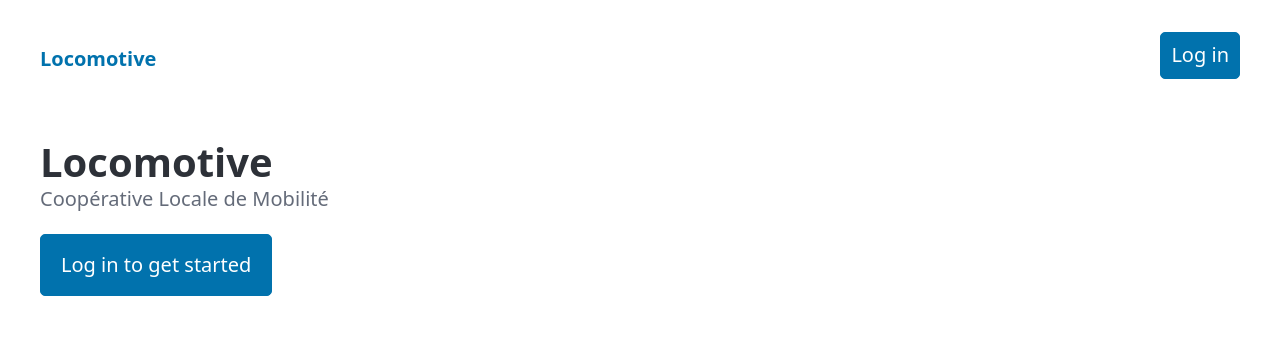
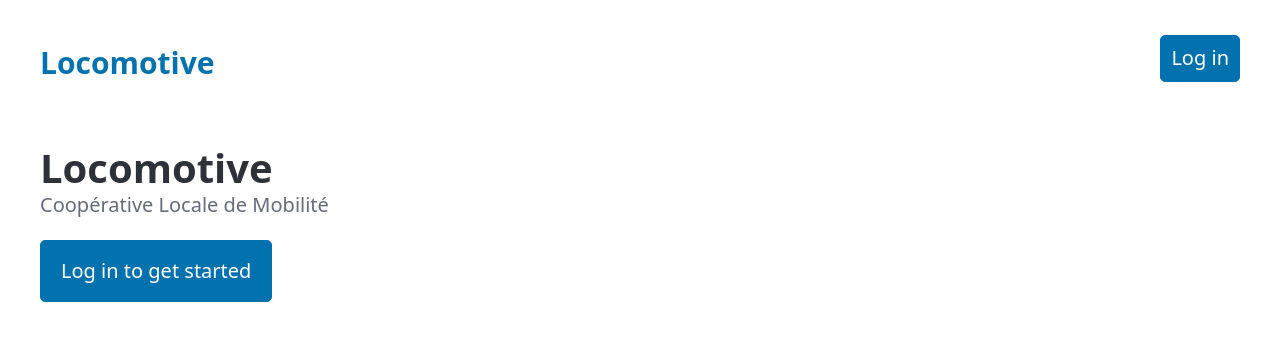
Before and after one commit to antoine-gallix/locomotive, a Django app: page / in a window 1280 px wide. Shown: the top 341 px of the page. Run offline with Django 5.2, Linux system fonts and the light colour scheme; parts of the project's set-up code (start-up, migrations or seed data) failed here and were passed over.

Commit message:
custom styles file

```diff
--- /dev/null
+++ b/src/static/css/style.css
@@ -0,0 +1,3 @@
+.app-name {
+    font-size: 1.5rem;
+}
--- a/src/templates/base.html
+++ b/src/templates/base.html
@@ -5,13 +5,14 @@
     <meta charset="utf-8">
     <meta name="viewport" content="width=device-width, initial-scale=1">
     <link rel="stylesheet" href="{% static 'css/pico.min.css' %}">
+    <link rel="stylesheet" href="{% static 'css/style.css' %}">
     <title>{% block title %}Locomotive{% endblock %}</title>
 </head>
 <body>
     <header class="container">
         <nav>
             <ul>
-                <li><strong><a href="{% url 'home' %}">Locomotive</a></strong></li>
+                <li><strong class="app-name"><a href="{% url 'home' %}">Locomotive</a></strong></li>
             </ul>
             <ul>
                 {% if user.is_authenticated %}
```
